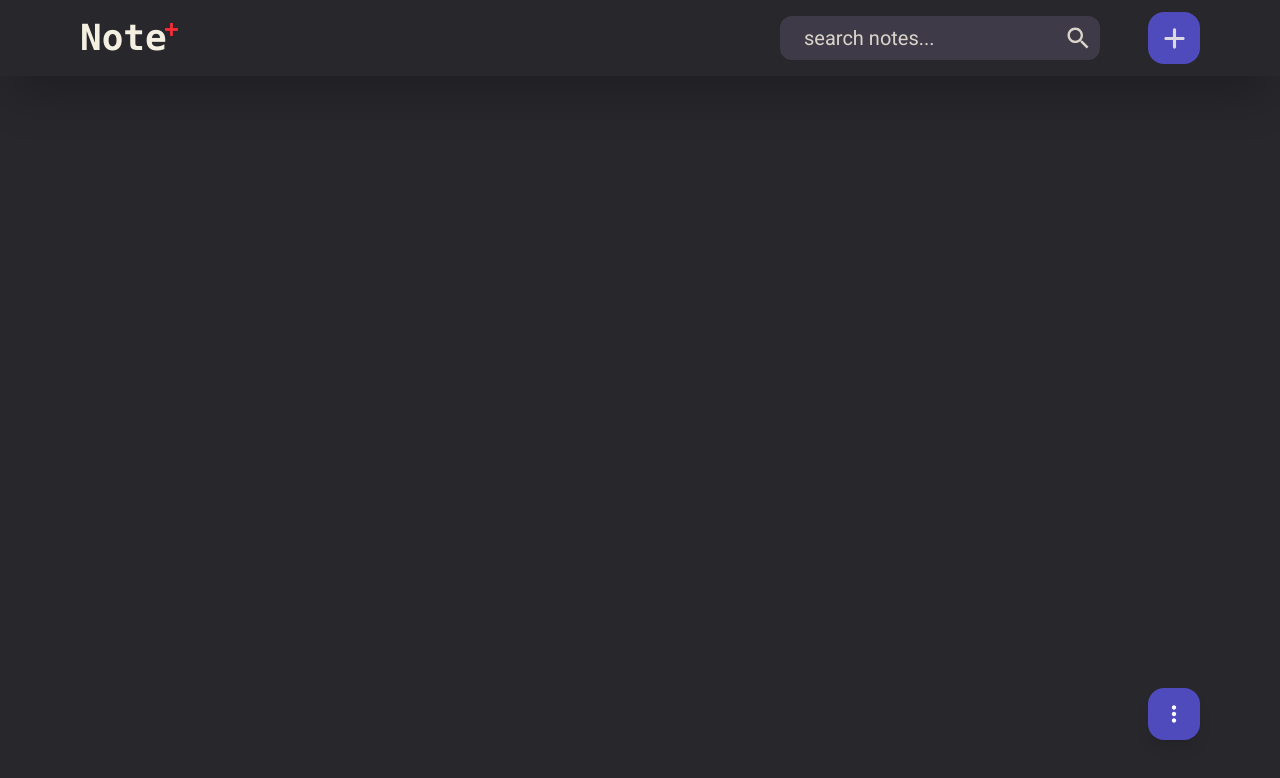
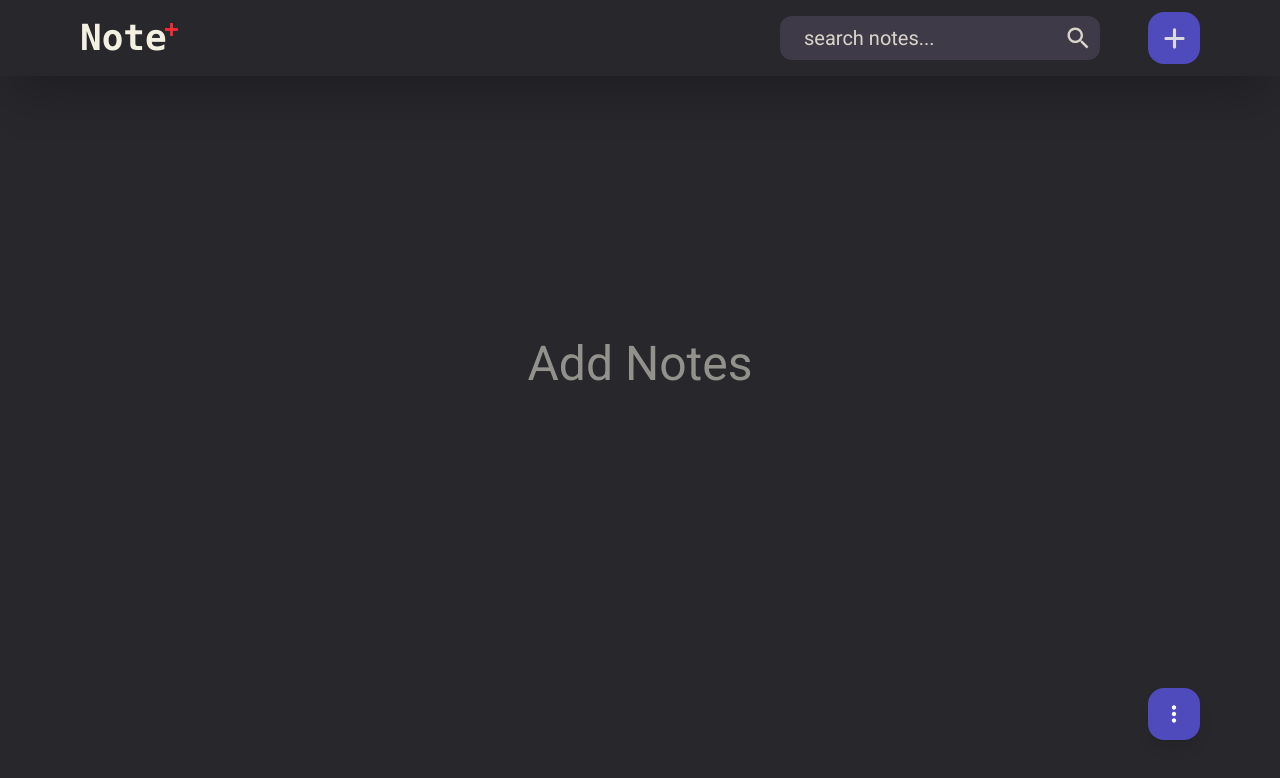
Before and after one commit to ashish-off/NotePlus, a React (Vite) app: page / in a window 1280 px wide. Shown: the top 778 px of the page. Built offline with nearby package versions, Linux system fonts and the light colour scheme.

Commit message:
bug fixed

```diff
--- a/src/hooks/UseformattedDate.ts
+++ b/src/hooks/UseformattedDate.ts
@@ -1,4 +1,5 @@
-const formattedDate : string = new Date().toLocaleString('en-US', {
+const formattedDate = (): string => {
+  const currentDate : string = new Date().toLocaleString('en-US', {
     month: 'short',   // "Feb"
     day: '2-digit',   // "11"
     year: 'numeric',  // "2025"
@@ -6,5 +7,7 @@ const formattedDate : string = new Date().toLocaleString('en-US', {
     minute: '2-digit',// "53"
     hour12: true      // AM/PM format
   }).replace(',', ''); // Remove extra comma
+  return currentDate;
+}
 
 export default formattedDate;
--- a/src/pages/CreateNote.tsx
+++ b/src/pages/CreateNote.tsx
@@ -24,7 +24,7 @@ const CreateNote = () => {
         id: uuidv4(),
         title,
         details,
-        date: formattedDate,
+        date: formattedDate(),
       };
       dispatch(addNote(note));
 
--- a/src/pages/EditNote.tsx
+++ b/src/pages/EditNote.tsx
@@ -29,7 +29,7 @@ const EditNote = () => {
         ...note,
         title,
         details,
-        date: formattedDate,
+        date: formattedDate(),
       };
 
       dispatch(editNote({ id, editedNote }));
--- a/src/pages/Notes.tsx
+++ b/src/pages/Notes.tsx
@@ -113,6 +113,14 @@ const Notes = () => {
           </div>
         )}
       </div>
+
+      {
+
+        !filteredNotes.length &&(
+                <div className="text-5xl text-amber-50/50 text-center mt-60">Add Notes </div>
+        )
+      }
+
     </section>
   );
 };
```
Lines whose indentation alone changed are shown as unchanged.
